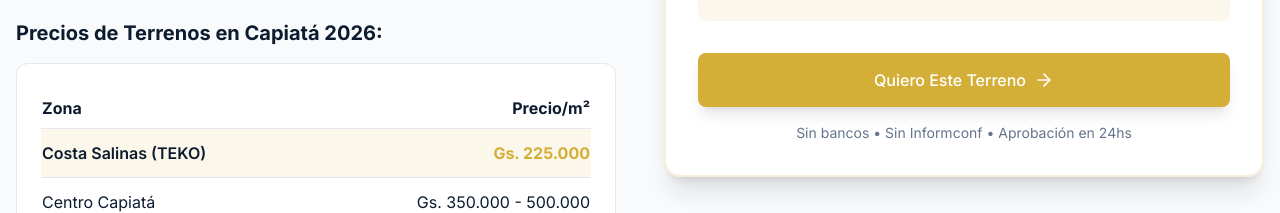
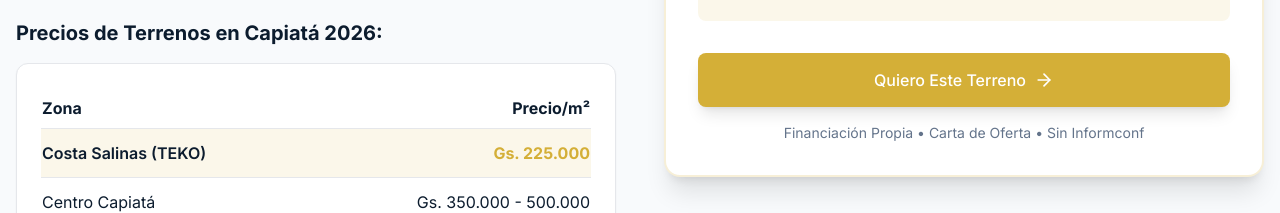
Before and after one commit to tekobienesraices/TEKO, a Next.js app: page /venta-terrenos-capiata in a window 1280 px wide. Shown: the part 1162-1375 px from the top of the page. Built offline with nearby package versions, Linux system fonts and the light colour scheme; a web font is replaced by a local one.

Commit message:
Update Capiatá page with bank financing info

```diff
--- a/app/venta-terrenos-capiata/page.tsx
+++ b/app/venta-terrenos-capiata/page.tsx
@@ -203,7 +203,7 @@ export default function VentaTerrenosCapiataPage() {
                             </Link>
 
                             <p className="text-center text-sm text-slate-500 mt-4">
-                                Sin bancos • Sin Informconf • Aprobación en 24hs
+                                Financiación Propia • Carta de Oferta • Sin Informconf
                             </p>
                         </div>
                     </div>
```
